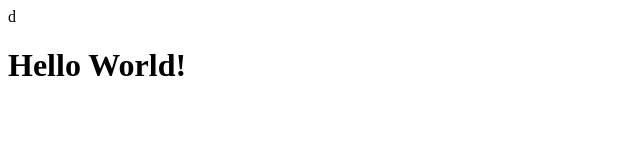
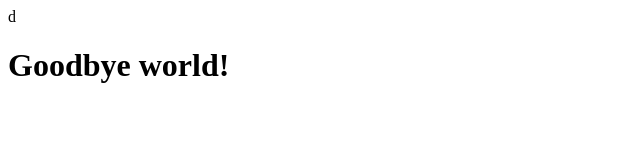
Before and after one commit to robertsc2/MyScotlandWebPage, a plain HTML site: page index.html in a window 1280 px wide. Shown: the whole page, without its empty margins (0-640 px from the left). Drawn offline with Linux system fonts and the light colour scheme.

Commit message:
goodbye world

```diff
--- a/index.html
+++ b/index.html
@@ -6,6 +6,6 @@
     <title>Document</title>
 </head>
 <body>d
-    <h1>Hello World!</h1>
+    <h1>Goodbye world!</h1>
 </body>
 </html>
```
